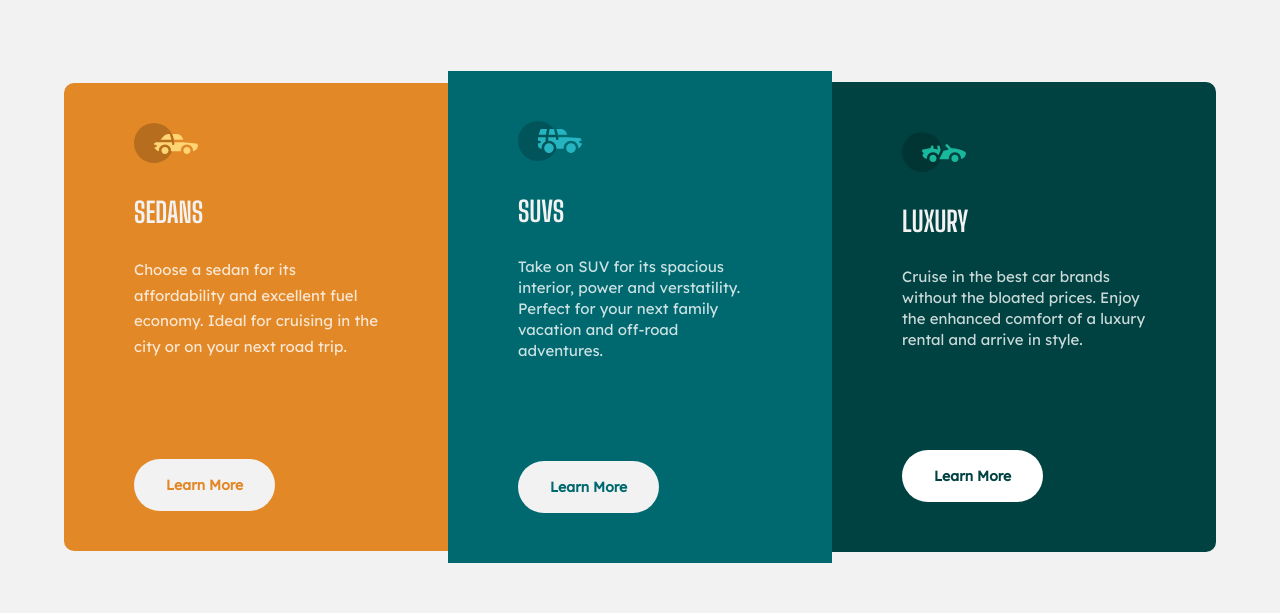
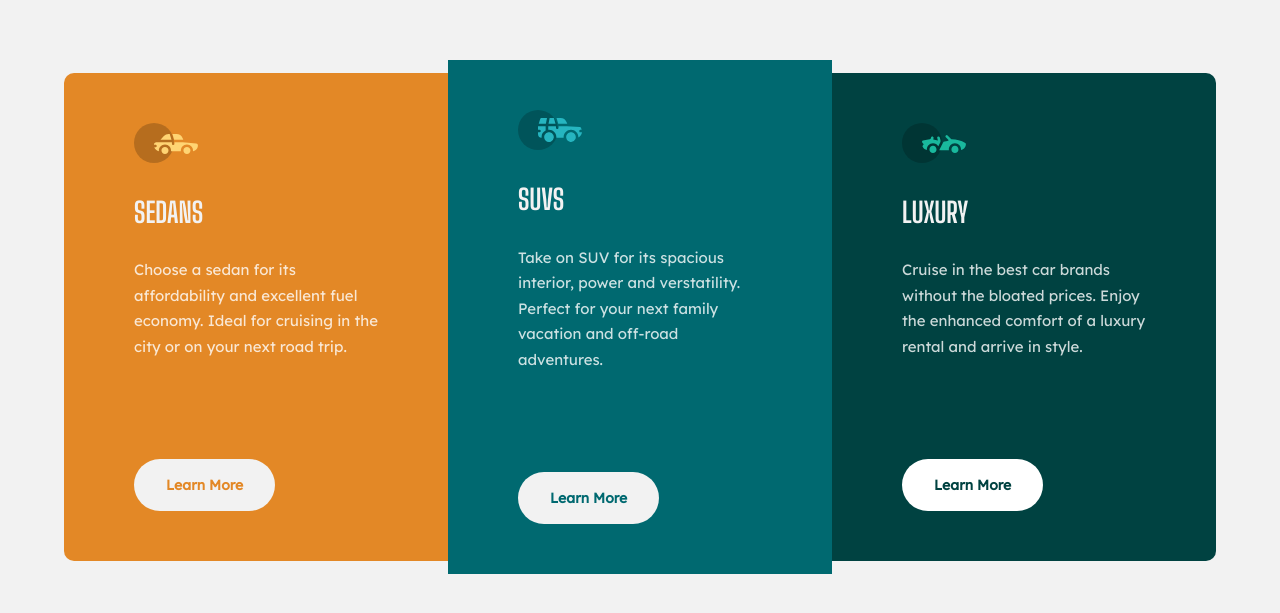
Before and after one commit to vmachnev/fe-mentor-3-column-preview, a plain HTML site: page index.html in a window 1280 px wide. Shown: the part 133-746 px from the top of the page. Drawn offline with Linux system fonts and the light colour scheme.

Commit message:
[ADD] line height fix

```diff
--- a/style.css
+++ b/style.css
@@ -125,6 +125,7 @@ suvs section styles
 
 .suvs__description {
   font-size: 15px;
+  line-height: 1.7;
   color: var(--color-neutral-white);
   opacity: .8;
   margin-bottom: 25px;
@@ -175,6 +176,7 @@ luxury section styles
 
 .luxury__description {
   font-size: 15px;
+  line-height: 1.7;
   color: var(--color-neutral-white);
   opacity: .8;
   margin-bottom: 25px;
@@ -212,7 +214,6 @@ desktop styles
   }
 
   .sedans {
-    padding: 40px 70px;
     border-radius: 10px 0 0 10px;
   }
 
```
